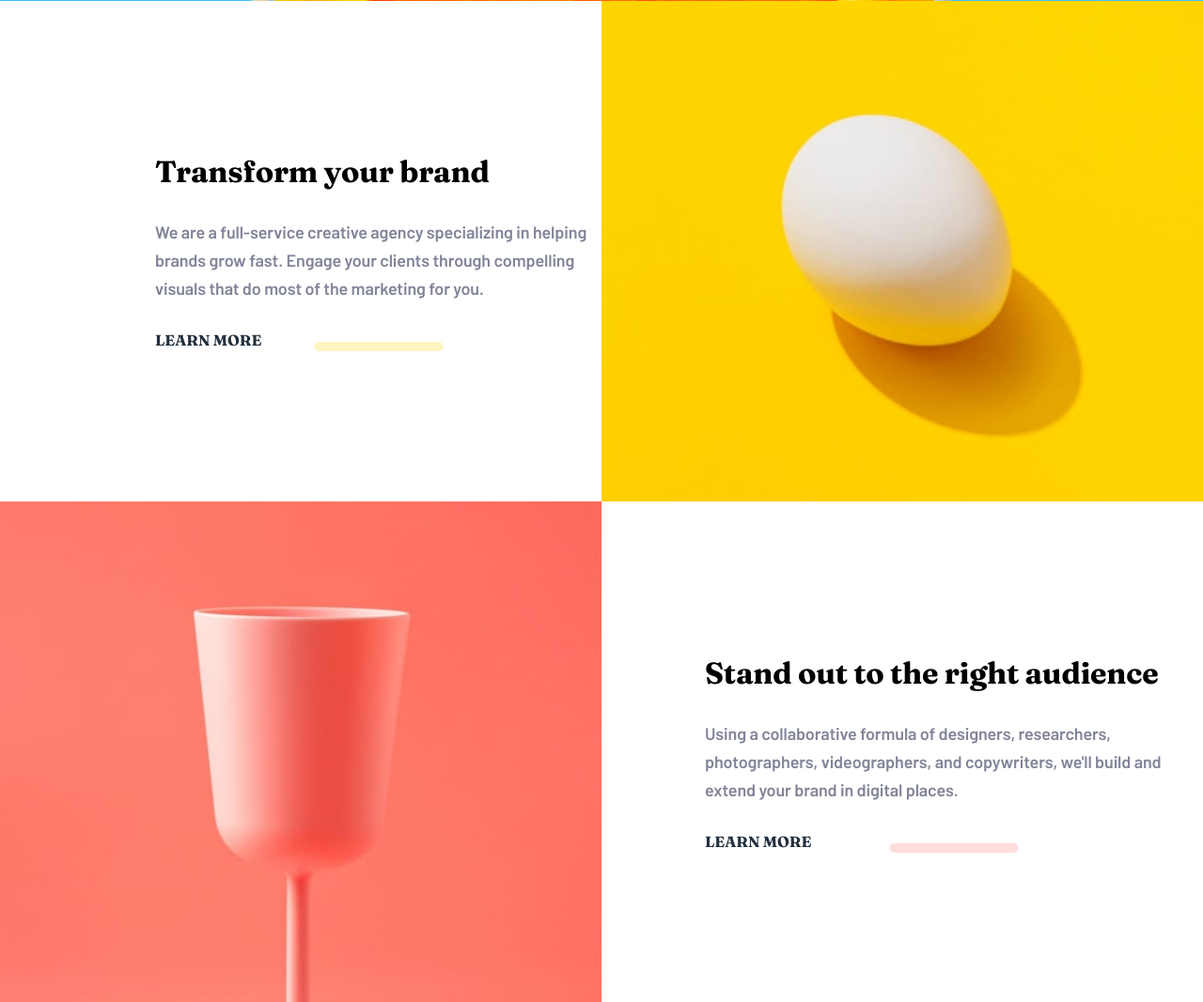
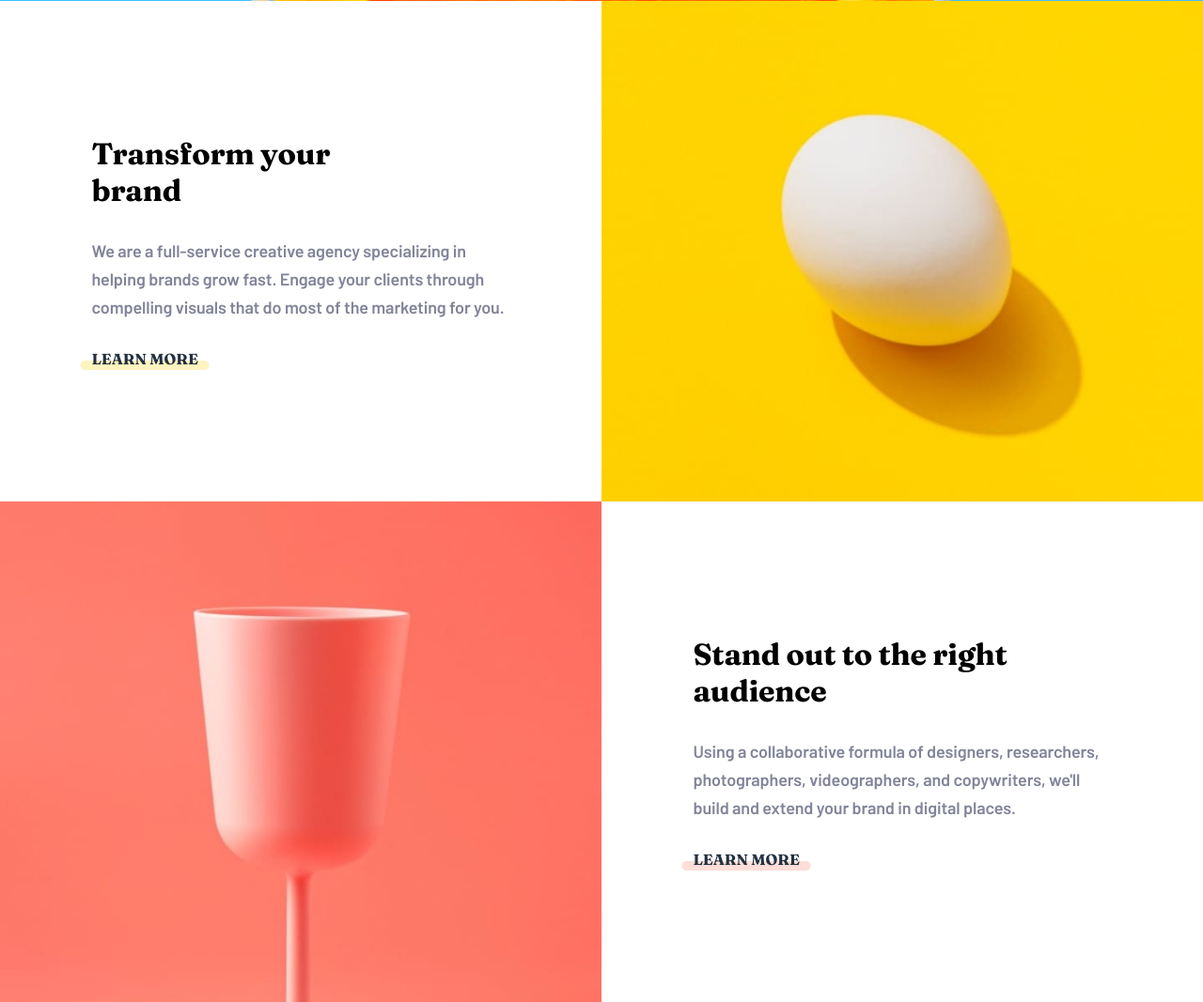
Before and after one commit to JHughesSUTA/sunnyside-agency-landing-page, a PHP site: page / in a window 1280 px wide. Shown: the part 710-1777 px from the top of the page at 94% size. Run offline with PHP 8.4, Linux system fonts and the light colour scheme; some libraries are stand-ins or nearby versions.

Commit message:
set section text placement for desktop, adjust images for desktop

```diff
--- a/index.html
+++ b/index.html
@@ -84,11 +84,12 @@
         id="section-1__image"
       />
       <div class="section__text" id="section-1__text">
-        <h2>Transform your brand</h2>
+        <h2>Transform your <br class="desktop-break" />brand</h2>
         <p class="section__text__paragraph">
-          We are a full-service creative agency specializing in helping brands
-          grow fast. Engage your clients through compelling visuals that do most
-          of the marketing for you.
+          We are a full-service creative agency specializing in
+          <br class="desktop-break" />helping brands grow fast. Engage your
+          clients through compelling visuals that do
+          most of the marketing for you.
         </p>
         <a class="section__text__link" href="#">Learn More</a>
       </div>
@@ -174,7 +175,6 @@
       <h2 id="testimonials__heading">Client Testimonials</h2>
 
       <div class="testimonials-container flex">
-
         <div class="testimonials__testimonial" id="testimonial--emily">
           <img
             src="images/image-emily.jpg"
@@ -196,8 +196,8 @@
             class="testimonial__image"
           />
           <p class="testimonial__content">
-            Sunnyside's enthusiasm coupled with their keen interest in our brand's
-            success made it a satisfying and enjoyable experience.
+            Sunnyside's enthusiasm coupled with their keen interest in our
+            brand's success made it a satisfying and enjoyable experience.
           </p>
           <h3 class="testimonial__client-name">Thomas S.</h3>
           <p class="testimonial__client-title">Chief Operating Officer</p>
--- a/style.css
+++ b/style.css
@@ -68,6 +68,10 @@ ul {
   list-style: none;
 }
 
+br.desktop-break {
+  display: none;
+}
+
 /* HEADER / NAV */
 .nav {
   position: absolute;
@@ -108,6 +112,8 @@ ul {
   position: absolute;
   color: white;
   top: 144px;
+  left: 50%;
+  transform: translateX(-50%);
 }
 
 /* NAV MENU */
@@ -195,6 +201,7 @@ ul {
   text-transform: uppercase;
   z-index: 1;
   position: relative;
+  display: inline-block;
 }
 
 .section__text__link::after {
@@ -307,12 +314,16 @@ ul {
 }
 
 @media (min-width: 767px) {
-  h1 {
-    width: 100%;
+  .flex {
+    display: flex;
   }
 
-  .flex {
-    display: flex;
+  .header-text {
+    white-space: nowrap;
+  }
+
+  br.desktop-break {
+    display: inline-block;
   }
 
   img.mobile-image {
@@ -334,14 +345,19 @@ ul {
     order: 2;
   }
 
-  .section__text#section-1__text {
+  .section__text {
+    max-width: 445px;
+  }
+
+  /* .section__text#section-1__text {
     padding-left: 165px;
   }
 
   .section__text#section-2__text {
     padding-left: 110px;
-  }
+  } */
 
+  .section__text,
   .section__text h2,
   .section__text p,
   .section__text a {
@@ -353,4 +369,8 @@ ul {
     grid-template-columns: none;
     max-width: 25%;
   }
+
+  .offers__image-container {
+    width: 50%;
+  }
 }
```
